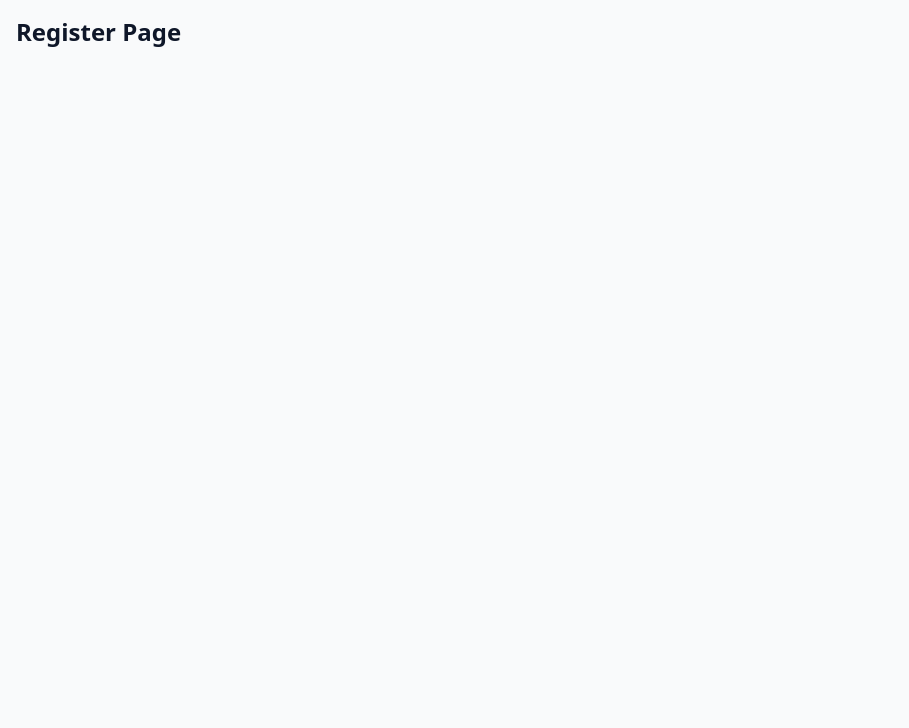
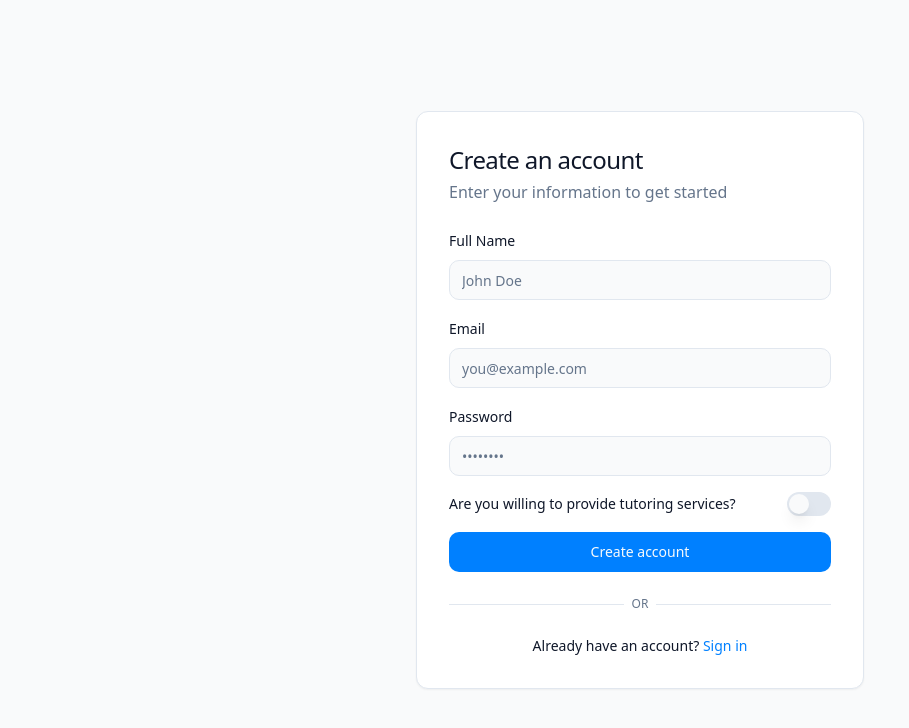
Before and after one commit to sabith98/tutorX, a React (Vite) app in the folder client/: page /register in a window 1280 px wide. Shown: the top 728 px of the page, without its empty margins (0-909 px from the left). Built offline with nearby package versions, Linux system fonts and the light colour scheme.

Commit message:
implement register page

```diff
--- /dev/null
+++ b/client/src/components/ui/switch.tsx
@@ -0,0 +1,27 @@
+import * as React from "react"
+import * as SwitchPrimitives from "@radix-ui/react-switch"
+
+import { cn } from "@/lib/utils"
+
+const Switch = React.forwardRef<
+  React.ElementRef<typeof SwitchPrimitives.Root>,
+  React.ComponentPropsWithoutRef<typeof SwitchPrimitives.Root>
+>(({ className, ...props }, ref) => (
+  <SwitchPrimitives.Root
+    className={cn(
+      "peer inline-flex h-6 w-11 shrink-0 cursor-pointer items-center rounded-full border-2 border-transparent transition-colors focus-visible:outline-none focus-visible:ring-2 focus-visible:ring-ring focus-visible:ring-offset-2 focus-visible:ring-offset-background disabled:cursor-not-allowed disabled:opacity-50 data-[state=checked]:bg-primary data-[state=unchecked]:bg-input",
+      className
+    )}
+    {...props}
+    ref={ref}
+  >
+    <SwitchPrimitives.Thumb
+      className={cn(
+        "pointer-events-none block h-5 w-5 rounded-full bg-background shadow-lg ring-0 transition-transform data-[state=checked]:translate-x-5 data-[state=unchecked]:translate-x-0"
+      )}
+    />
+  </SwitchPrimitives.Root>
+))
+Switch.displayName = SwitchPrimitives.Root.displayName
+
+export { Switch }
--- a/client/src/pages/Register.tsx
+++ b/client/src/pages/Register.tsx
@@ -1,8 +1,147 @@
+import { useState } from 'react';
+import { Link, useNavigate } from 'react-router-dom';
+import { motion } from 'framer-motion';
+import { Button } from '@/components/ui/button';
+import { Input } from '@/components/ui/input';
+import { Label } from '@/components/ui/label';
+import { Separator } from '@/components/ui/separator';
+import { Switch } from '@/components/ui/switch';
+import { useAppDispatch, useAppSelector } from '@/hooks/redux';
+import { register } from '@/store/slices/authSlice';
+import AuthLayout from '@/components/AuthLayout';
+
 const Register = () => {
+  const [name, setName] = useState('');
+  const [email, setEmail] = useState('');
+  const [password, setPassword] = useState('');
+  const [isTutor, setIsTutor] = useState(false);
+  const [hourlyRate, setHourlyRate] = useState<number | undefined>(undefined);
+  const dispatch = useAppDispatch();
+  const { isLoading } = useAppSelector(state => state.auth);
+  const navigate = useNavigate();
+
+  const handleSubmit = async (e: React.FormEvent) => {
+    e.preventDefault();
+    try {
+      await dispatch(register(name, email, password, isTutor, hourlyRate));
+      navigate('/');
+    } catch (error) {
+      // Error handling is done in the auth slice
+    }
+  };
+
   return (
-    <div className="container mx-auto p-4">
-      <h1 className="text-2xl font-bold">Register Page</h1>
-    </div>
+    <AuthLayout
+      title="Create an account"
+      subtitle="Enter your information to get started"
+    >
+      <form onSubmit={handleSubmit} className="space-y-4">
+        <div className="space-y-2">
+          <Label htmlFor="name">Full Name</Label>
+          <Input
+            id="name"
+            type="text"
+            placeholder="John Doe"
+            value={name}
+            onChange={(e) => setName(e.target.value)}
+            required
+            className="input-field"
+          />
+        </div>
+
+        <div className="space-y-2">
+          <Label htmlFor="email">Email</Label>
+          <Input
+            id="email"
+            type="email"
+            placeholder="you@example.com"
+            value={email}
+            onChange={(e) => setEmail(e.target.value)}
+            required
+            className="input-field"
+          />
+        </div>
+
+        <div className="space-y-2">
+          <Label htmlFor="password">Password</Label>
+          <Input
+            id="password"
+            type="password"
+            placeholder="••••••••"
+            value={password}
+            onChange={(e) => setPassword(e.target.value)}
+            required
+            minLength={6}
+            className="input-field"
+          />
+        </div>
+
+        <div className="flex items-center justify-between space-x-2">
+          <Label htmlFor="isTutor" className="cursor-pointer">Are you willing to provide tutoring services?</Label>
+          <Switch
+            id="isTutor"
+            checked={isTutor}
+            onCheckedChange={setIsTutor}
+          />
+        </div>
+
+        {isTutor && (
+          <motion.div
+            initial={{ opacity: 0, height: 0 }}
+            animate={{ opacity: 1, height: 'auto' }}
+            exit={{ opacity: 0, height: 0 }}
+            transition={{ duration: 0.3 }}
+            className="space-y-2"
+          >
+            <Label htmlFor="hourlyRate">Hourly Rate ($)</Label>
+            <Input
+              id="hourlyRate"
+              type="number"
+              placeholder="50"
+              value={hourlyRate || ''}
+              onChange={(e) => setHourlyRate(e.target.value ? Number(e.target.value) : undefined)}
+              required={isTutor}
+              min={1}
+              className="input-field"
+            />
+          </motion.div>
+        )}
+
+        <Button type="submit" className="w-full" disabled={isLoading}>
+          {isLoading ? (
+            <div className="flex items-center">
+              <svg className="animate-spin -ml-1 mr-2 h-4 w-4 text-white" xmlns="http://www.w3.org/2000/svg" fill="none" viewBox="0 0 24 24">
+                <circle className="opacity-25" cx="12" cy="12" r="10" stroke="currentColor" strokeWidth="4"></circle>
+                <path className="opacity-75" fill="currentColor" d="M4 12a8 8 0 018-8V0C5.373 0 0 5.373 0 12h4zm2 5.291A7.962 7.962 0 014 12H0c0 3.042 1.135 5.824 3 7.938l3-2.647z"></path>
+              </svg>
+              <span>Creating account...</span>
+            </div>
+          ) : (
+            'Create account'
+          )}
+        </Button>
+      </form>
+
+      <div className="mt-6">
+        <div className="relative">
+          <div className="absolute inset-0 flex items-center">
+            <Separator />
+          </div>
+          <div className="relative flex justify-center text-xs uppercase">
+            <span className="bg-card px-2 text-muted-foreground">or</span>
+          </div>
+        </div>
+
+        <div className="mt-6 text-center text-sm">
+          Already have an account?{' '}
+          <motion.div className="inline-block" whileHover={{ scale: 1.05 }} whileTap={{ scale: 0.95 }}>
+            <Link to="/login" className="font-medium text-primary hover:underline">
+              Sign in
+            </Link>
+          </motion.div>
+        </div>
+      </div>
+    </AuthLayout>
   );
 };
 
--- a/client/src/store/slices/authSlice.ts
+++ b/client/src/store/slices/authSlice.ts
@@ -112,4 +112,42 @@ export const login = (email: string, password: string) => async (dispatch: any)
   }
 };
 
+export const register = (
+  name: string,
+  email: string,
+  password: string,
+  isTutor: boolean,
+  hourlyRate?: number
+) => async (dispatch: any) => {
+  dispatch(setLoading(true));
+
+  try {
+    // Simulate API call
+    await new Promise(resolve => setTimeout(resolve, 1000));
+
+    // Check if email already exists
+    if (DEMO_USERS.some(u => u.email === email)) {
+      toast.error('Email already registered');
+      throw new Error('Email already registered');
+    }
+
+    // Create new user
+    const newUser: User = {
+      id: Date.now().toString(),
+      name,
+      email,
+      isTutor,
+      hourlyRate: isTutor ? hourlyRate : undefined,
+      followers: 0,
+      following: 0,
+    };
+
+    dispatch(setUser(newUser));
+    toast.success('Account created successfully');
+    return true;
+  } finally {
+    dispatch(setLoading(false));
+  }
+};
+
 export default authSlice.reducer;
```
